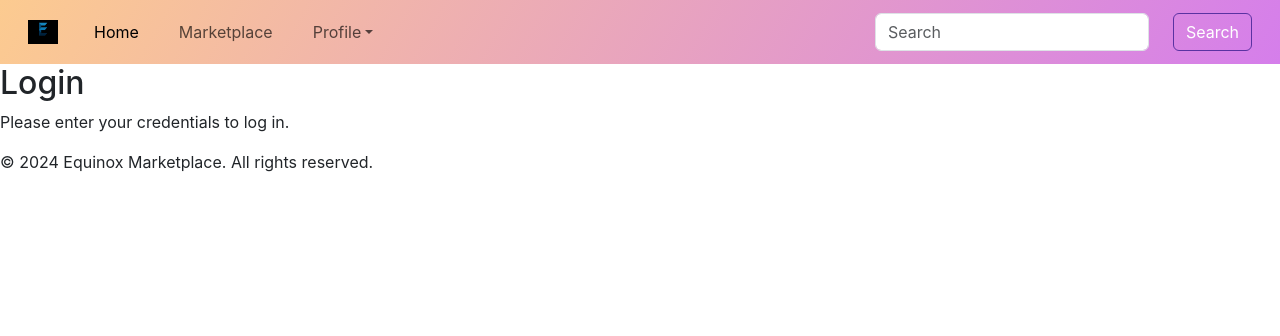
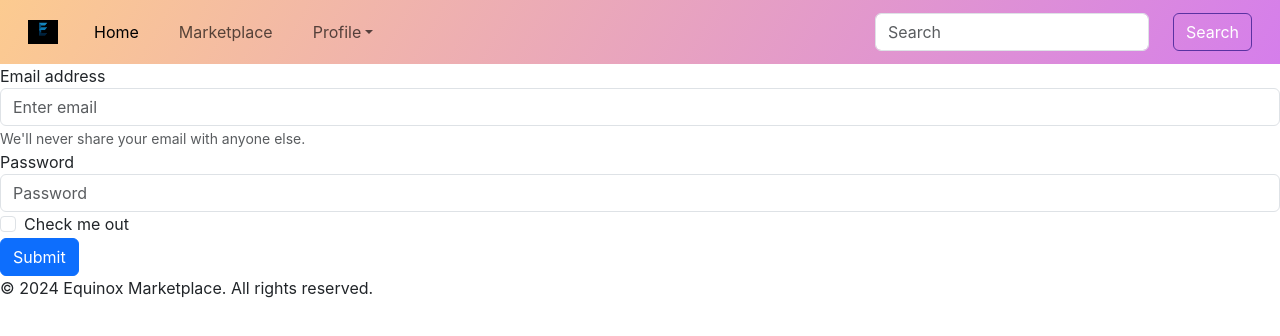
Before and after one commit to MOSTWANTEDmw97/Projects, a React (Create React App) app in the folder equinox-marketplace/: page /Login in a window 1280 px wide. Shown: the top 336 px of the page. Built offline with nearby package versions, Linux system fonts and the light colour scheme.

Commit message:
Refactor Login component and add LoginCard and MainContent components

```diff
--- a/equinox-marketplace/src/Login.jsx
+++ b/equinox-marketplace/src/Login.jsx
@@ -1,8 +1,24 @@
+import Card from "./Card"
+
 export default function Login() {
     return (
     <div>
-      <h2>Login</h2>
-      <p>Please enter your credentials to log in.</p>
+      <form>
+        <div class="form-group">
+            <label for="exampleInputEmail1">Email address</label>
+            <input type="email" class="form-control" id="exampleInputEmail1" aria-describedby="emailHelp" placeholder="Enter email" />
+            <small id="emailHelp" class="form-text text-muted">We'll never share your email with anyone else.</small>
+        </div>
+        <div class="form-group">
+          <label for="exampleInputPassword1">Password</label>
+          <input type="password" class="form-control" id="exampleInputPassword1" placeholder="Password" />
+        </div>
+        <div class="form-check">
+          <input type="checkbox" class="form-check-input" id="exampleCheck1" />
+          <label class="form-check-label" for="exampleCheck1">Check me out</label>
+        </div>
+        <button type="submit" class="btn btn-primary">Submit</button>
+      </form>
     </div>
   );
 
```
Also changed, not shown: equinox-marketplace/src/LoginCard.jsx (added, +17 -0 lines), equinox-marketplace/src/mainContent.jsx (renamed from equinox-marketplace/src/mainContent.js), 1 other file (tests, documents, lock files or other folders).
